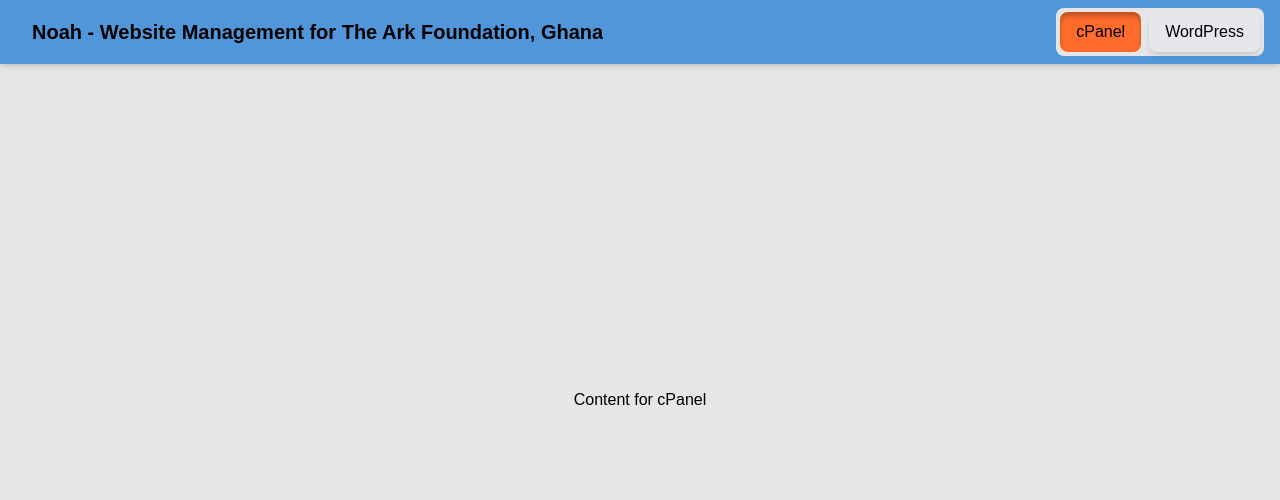
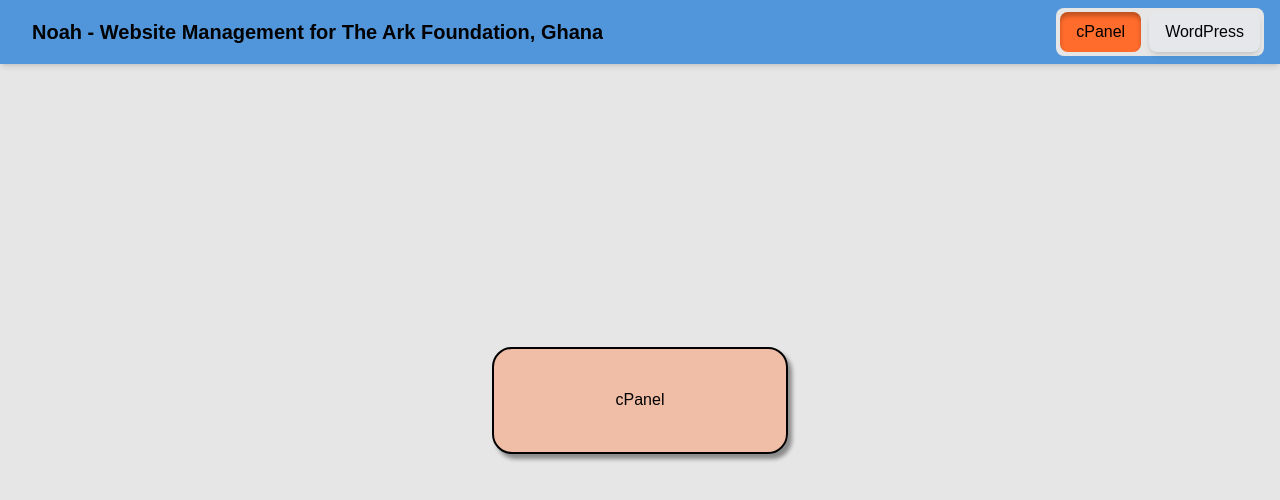
Before and after one commit to eli-johnson-04/noah, a React (Create React App) app in the folder noah-electron/: page / in a window 1280 px wide. Both pictures are taken after a click on the button "cPanel". Shown: the top 500 px of the page. Built offline with nearby package versions, Linux system fonts and the light colour scheme.

Commit message:
Cards are displayed correctly, with custom attributes
Cards are styled and displayed correctly with label and color attributes that can be changed based on cPanel vs WordPress

```diff
--- a/noah-electron/src/App.css
+++ b/noah-electron/src/App.css
@@ -42,3 +42,17 @@
     transform: rotate(360deg);
   }
 }
+
+/* Define some css behaviors for the tutorial cards */
+.tutorialCard {
+  width: 296px;
+  height: 107px;
+  border-radius: 15pt;
+  border: 2px solid black;
+  box-shadow: 4px 5px 4px rgba(0, 0, 0, 0.4);
+  transition: transform 0.2s ease; /* Smooth transition for transform */
+}
+
+.tutorialCard:hover {
+  transform: scale(1.05); /* Slightly larger on hover */
+}
--- a/noah-electron/src/components/page.js
+++ b/noah-electron/src/components/page.js
@@ -1,16 +1,21 @@
 import React, { useState } from 'react';
 import Navbar from './nav-bar';
+import TutorialCard from './tutorialCard';
 
 const Page = () => {
     // Give Page component access to the selected tab, so that it can display cPanel and WordPress tutorials accordingly
     const [selectedTab, setSelectedTab] = useState(null);
 
+    // Tutorial content for cPanel and WordPress
+    const tutorialContent = selectedTab === 'cPanel' ? <TutorialCard color='#ff7a4161' label="cPanel" /> : selectedTab === 'WordPress' ? <TutorialCard color='#278ab764' label="WordPress" /> : null;
+
+    // Include a navbar and tutorials for cPanel and WordPress
     return (
         <div>
             <Navbar onTabChange={setSelectedTab} />
             <div>
                 {/* Content based on selectedTab */}
-                {selectedTab ? `Content for ${selectedTab}` : <span className="text-[#434141] ">No tutorial category selected! Choose an option above.</span>}
+                {selectedTab ? tutorialContent : <span className="text-[#434141]">No tutorial category selected! Choose an option above.</span>}
             </div>
         </div>
     );
--- /dev/null
+++ b/noah-electron/src/components/tutorialCard.js
@@ -0,0 +1,36 @@
+import React, { useState } from 'react';
+import Modal from 'react-modal';
+import '../App.css';
+
+const TutorialCard = ({ color, label }) => {
+    const [isModalOpen, setIsModalOpen] = useState(false);
+
+    const handleClick = () => {
+        setIsModalOpen(true);
+    };
+
+    return (
+        <div>
+            {/* Define appearance from App.css display behavior of a tutorial card */}
+            <button
+            className="tutorialCard text-black font-kanit font-medium text-16"
+            style={{ backgroundColor: color }}
+            onClick={handleClick}
+            >
+                <span>{label}</span>
+            </button>
+
+            {/* Define the modal that will display tutorial information */}
+            <Modal
+                isOpen={isModalOpen}
+                onRequestClose={() => setIsModalOpen(false)}
+                style={{ overlay: {}, content: {} }} // Add custom styles here
+            >
+                <div>Modal Content Here</div>
+                <button onClick={() => setIsModalOpen(false)}>Close</button>
+            </Modal>
+        </div>
+    );
+};
+
+export default TutorialCard;
```
